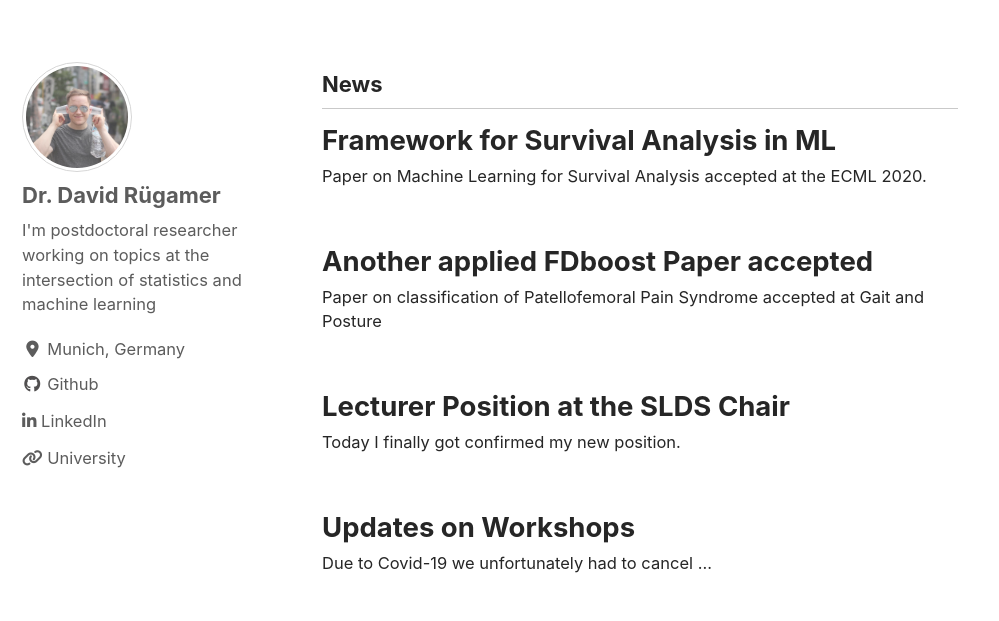
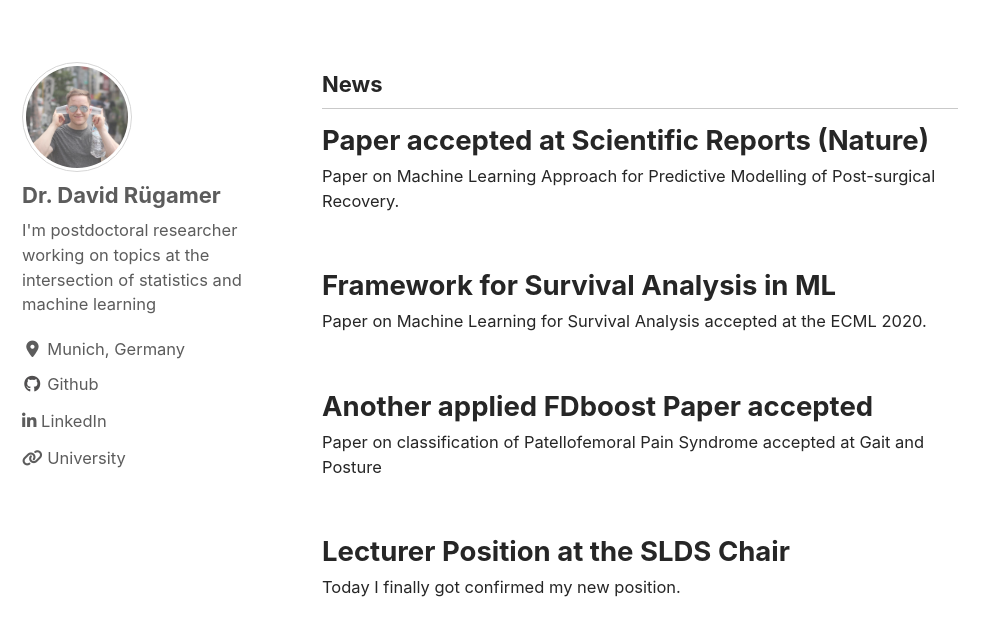
Before and after one commit to davidruegamer/davidruegamer.github.io, a Jekyll site: the page built from index.html, in a window 1280 px wide and 900 px high, cut to the strip 279-900 px from the top of the window. Shown: the whole strip, without its empty margins (0-999 px from the left). Built offline with Jekyll 4.4.1, drawn with Linux system fonts in a browser that asks for light colours; cached includes are drawn as plain includes; nearby versions of some CDN libraries; the list of posts is cut into pages by our own code; comment, search, counter and statistics services are not loaded; a style sheet for code colours, icons or effects is not loaded; some of the changed text lies outside the part shown.

Commit message:
update ref, liew4

```diff
--- a/_pages/publications.md
+++ b/_pages/publications.md
@@ -15,6 +15,7 @@
 ---------------
 
 <ul>
+<li> Liew, Peolsson, <b>R&uuml;gamer</b>, Wibault, L&ouml;fgren, Dedering, Zsigmond, Falla (2020): Clinical predictive modelling of post-surgical recovery in individuals with cervical radiculopathy - a machine learning approach. <i>Accepted at Scientific Reports - Nature</i></li>
 <li> <b>R&uuml;gamer</b>, Pfisterer, Bischl (2020): Neural Mixture Density Regression. <i>Under Revision.</i></li>
 <li> Bender, <b>R&uuml;gamer</b>, Scheipl, Bischl (2020): <a href="http://arxiv.org/abs/2006.15442">A General Machine Learning Framework for Survival Analysis.</a> <i>ECML-PKDD 2020.</i></li>
 <li> Berninger, St&ouml;cker, <b>R&uuml;gamer</b> (2020): A Bayesian Time-Varying Autoregressive Model for Improved Short- and Long-Term Prediction. <i>Under Revision.</i></li>
--- /dev/null
+++ b/_posts/2020-09-28-liew4.md
@@ -0,0 +1,10 @@
+---
+title: Paper accepted at Scientific Reports (Nature)
+layout: single
+header:
+  overlay_image: /assets/images/changcheng.jpg
+  overlay_filter: 0.15
+excerpt: "Paper on Machine Learning Approach for Predictive Modelling of Post-surgical Recovery."
+---
+
+Thanks to the great efforts by [Dr Bernard Liew](https://scholar.google.co.uk/citations?user=hlewrCkAAAAJ&hl=en) our paper *Clinical predictive modelling of post-surgical recovery in individuals with cervical radiculopathy - a machine learning approach* was accepted at the Journal *Scientific Reports - Nature*.
```
